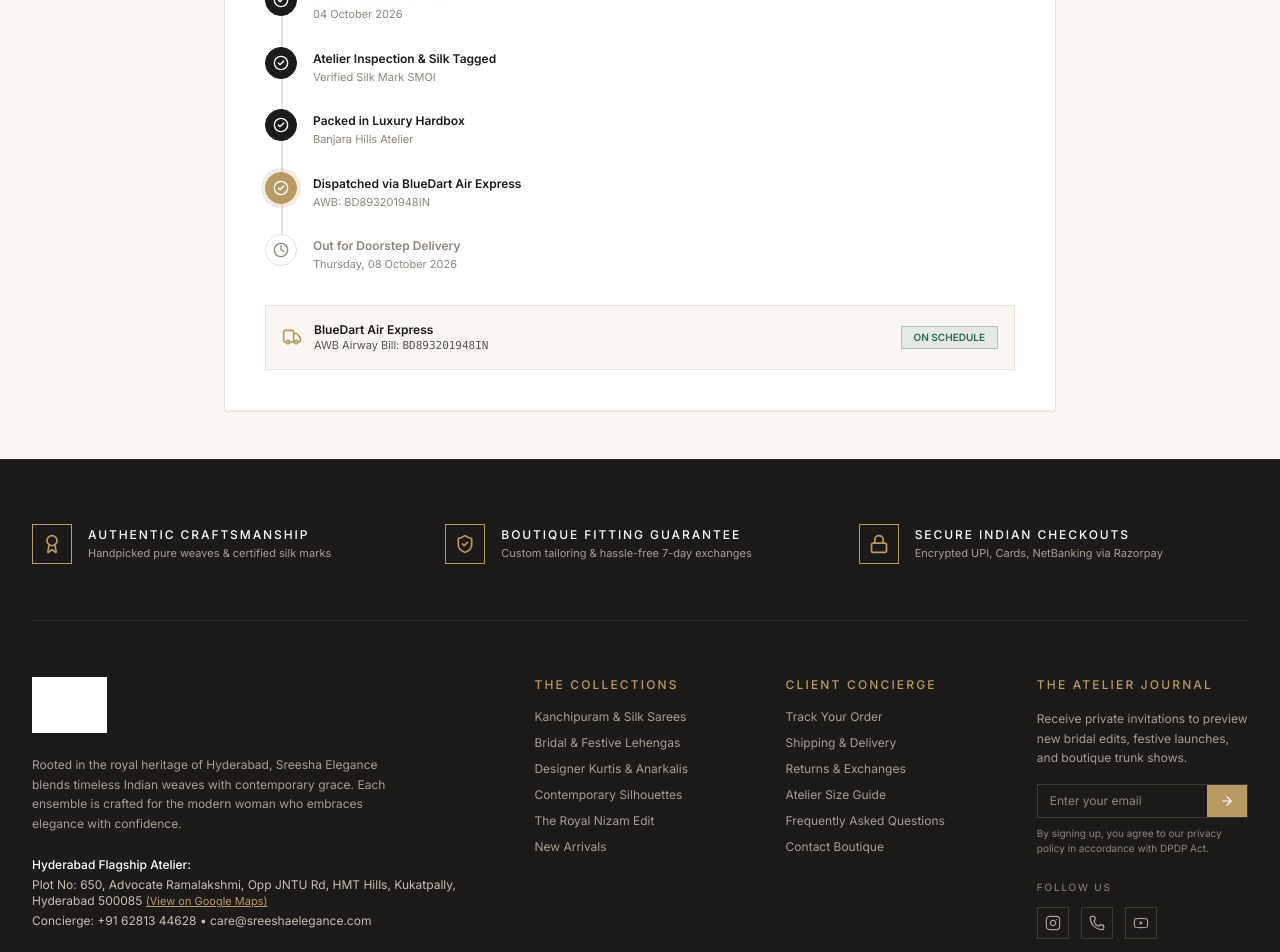
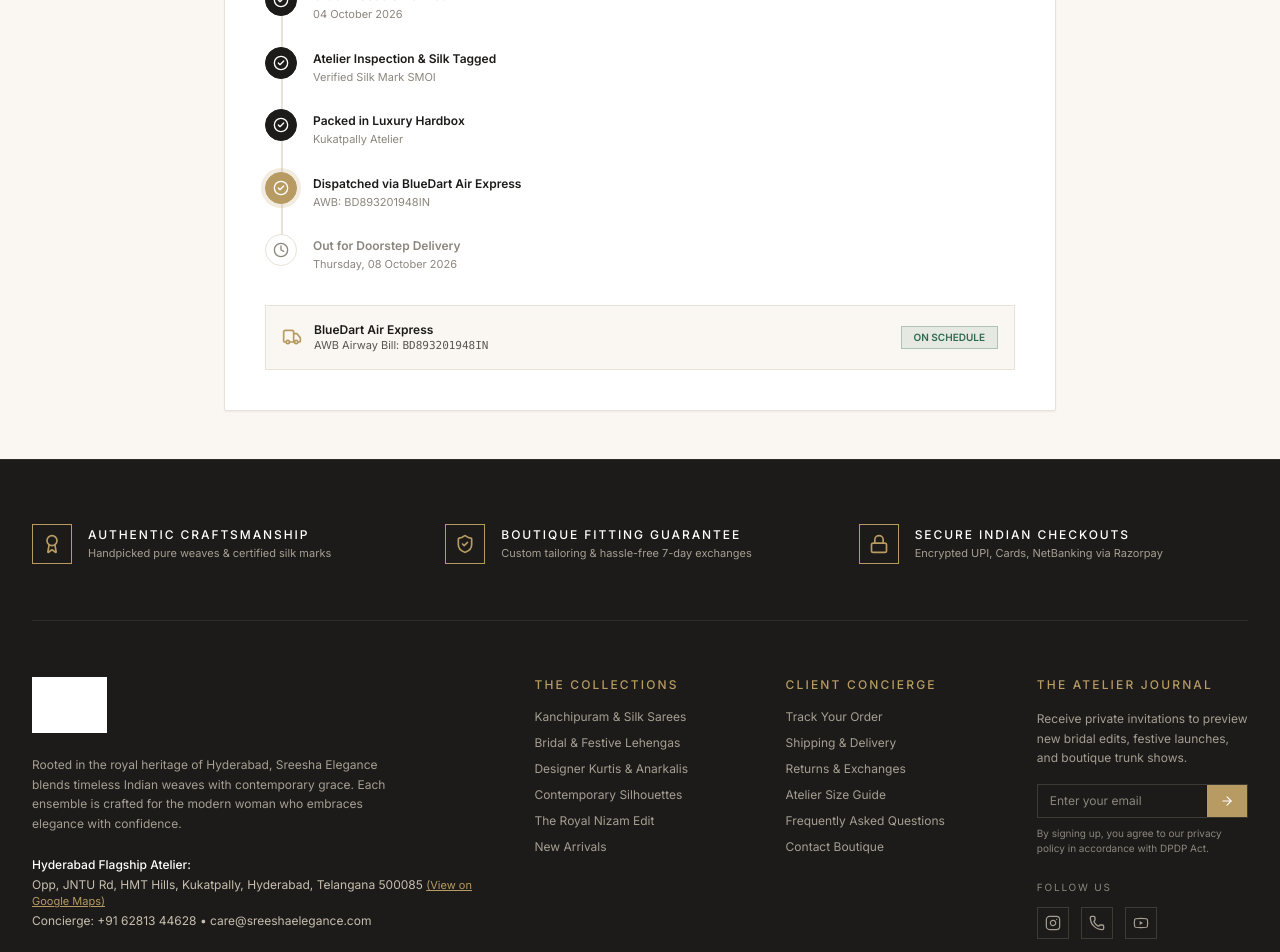
Before and after one commit to Naveen798933/Sereesha-Fashions, a Next.js app: page /track-order in a window 1280 px wide. Shown: the part 800-1752 px from the top of the page. Built offline with nearby package versions, Linux system fonts and the light colour scheme; no server answers; grey boxes are pictures that could not be loaded.

Commit message:
fix(address): standardize real store address to Opp, JNTU Rd, HMT Hills, Kukatpally, Hyderabad, Telangana 500085

```diff
--- a/src/app/cart/page.tsx
+++ b/src/app/cart/page.tsx
@@ -85,7 +85,7 @@ export default function CartPage() {
           </div>
           <div className="flex justify-between text-[#5A5650]">
             <span>Shipping</span>
-            <span>Banjara Hills Atelier, Hyderabad</span>
+            <span>Kukatpally Atelier, Hyderabad</span>
           </div>
         </div>
 
--- a/src/app/contact/page.tsx
+++ b/src/app/contact/page.tsx
@@ -42,7 +42,7 @@ export default function ContactPage() {
         </span>
         <h1 className="text-3xl sm:text-5xl font-serif text-[#1C1B19]">Get in Touch</h1>
         <p className="text-xs sm:text-sm text-[#5A5650] max-w-lg mx-auto">
-          Visit our Banjara Hills flagship atelier or book a virtual one-on-one styling consultation
+          Visit our Kukatpally flagship atelier or book a virtual one-on-one styling consultation
           from anywhere in India.
         </p>
       </div>
@@ -58,9 +58,8 @@ export default function ContactPage() {
                 <MapPin className="h-4 w-4 text-[#B79B63] shrink-0 mt-0.5" />
                 <div className="space-y-1">
                   <p className="font-semibold text-[#1C1B19]">Atelier &amp; Boutique</p>
-                  <p>Plot No: 650, Advocate Ramalakshmi,</p>
-                  <p>Opp JNTU Rd, HMT Hills, Kukatpally,</p>
-                  <p>Hyderabad, Telangana 500085, India</p>
+                  <p>Opp, JNTU Rd, HMT Hills,</p>
+                  <p>Kukatpally, Hyderabad, Telangana 500085</p>
                   <a
                     href="https://maps.app.goo.gl/KPp3kgQXKQoW5urG6?g_st=ac"
                     target="_blank"
@@ -245,8 +244,7 @@ export default function ContactPage() {
               Find Our Hyderabad Atelier
             </h2>
             <p className="text-xs text-[#5A5650] mt-1">
-              Plot No: 650, Advocate Ramalakshmi, Opp JNTU Rd, HMT Hills, Kukatpally, Hyderabad,
-              Telangana 500085
+              Opp, JNTU Rd, HMT Hills, Kukatpally, Hyderabad, Telangana 500085
             </p>
           </div>
 
@@ -287,8 +285,7 @@ export default function ContactPage() {
               </div>
             </div>
             <p className="text-[#5A5650] text-[11px] leading-relaxed">
-              Plot No: 650, Advocate Ramalakshmi, Opp JNTU Rd, HMT Hills, Kukatpally, Hyderabad,
-              Telangana 500085
+              Opp, JNTU Rd, HMT Hills, Kukatpally, Hyderabad, Telangana 500085
             </p>
             <div className="pt-1 flex items-center justify-between text-[10px] text-[#B79B63] font-semibold border-t border-[#F0EBE1]">
               <span>Open Today: 10:30 AM – 8:30 PM</span>
--- a/src/app/order-confirmation/page.tsx
+++ b/src/app/order-confirmation/page.tsx
@@ -89,7 +89,7 @@ function OrderConfirmationContent() {
         </div>
         <p className="text-xs sm:text-sm text-[#5A5650] max-w-lg mx-auto leading-relaxed">
           Your order <strong className="text-[#1C1B19]">#{order.id}</strong> has been confirmed with
-          our Banjara Hills flagship atelier. We have dispatched your tax invoice receipt to{" "}
+          our Kukatpally flagship atelier. We have dispatched your tax invoice receipt to{" "}
           <strong className="text-[#1C1B19]">{order.customer.phone}</strong>.
         </p>
 
@@ -252,7 +252,7 @@ function OrderConfirmationContent() {
             <ShieldCheck className="h-4 w-4 text-[#B79B63]" />
             <span>Authorized Silk Mark Certified Atelier • 7-Day Doorstep Exchange</span>
           </div>
-          <span className="font-serif italic text-[#B79B63]">Sreesha Elegance, Banjara Hills</span>
+          <span className="font-serif italic text-[#B79B63]">Sreesha Elegance, Kukatpally</span>
         </div>
       </div>
 
--- a/src/app/track-order/page.tsx
+++ b/src/app/track-order/page.tsx
@@ -52,7 +52,7 @@ function TrackOrderContent() {
     return [
       { title: "Order Placed & Verified", date: `${orderDate}`, done: true },
       { title: "Atelier Inspection & Silk Tagged", date: "Verified Silk Mark SMOI", done: true },
-      { title: "Packed in Luxury Hardbox", date: "Banjara Hills Atelier", done: true },
+      { title: "Packed in Luxury Hardbox", date: "Kukatpally Atelier", done: true },
       {
         title: matchedOrder?.carrier
           ? `Dispatched via ${matchedOrder.carrier}`
@@ -194,7 +194,7 @@ function TrackOrderContent() {
               Live Transit Milestones
             </p>
             <span className="text-[10px] text-[#B79B63] font-medium flex items-center gap-1">
-              <MapPin className="h-3 w-3" /> Origin: Banjara Hills Atelier
+              <MapPin className="h-3 w-3" /> Origin: Kukatpally Atelier
             </span>
           </div>
 
--- a/src/components/layout/Footer.tsx
+++ b/src/components/layout/Footer.tsx
@@ -124,8 +124,7 @@ export const Footer: React.FC = () => {
                 rel="noopener noreferrer"
                 className="hover:text-[#B79B63] transition-colors block"
               >
-                Plot No: 650, Advocate Ramalakshmi, Opp JNTU Rd, HMT Hills, Kukatpally, Hyderabad
-                500085{" "}
+                Opp, JNTU Rd, HMT Hills, Kukatpally, Hyderabad, Telangana 500085{" "}
                 <span className="text-[#B79B63] underline text-[11px]">(View on Google Maps)</span>
               </a>
               <p>
--- a/src/components/layout/Header.tsx
+++ b/src/components/layout/Header.tsx
@@ -536,7 +536,7 @@ export const Header: React.FC<HeaderProps> = ({ transparentInitially = false })
                 >
                   <MapPin className="h-3.5 w-3.5 text-[#B79B63] shrink-0 mt-0.5" />
                   <span className="text-[11px] font-medium leading-snug">
-                    Plot No: 650, HMT Hills, Kukatpally, Hyderabad (View Map)
+                    Opp, JNTU Rd, HMT Hills, Kukatpally, Hyderabad (View Map)
                   </span>
                 </a>
                 <div className="flex items-center gap-2">
--- a/src/components/seo/JsonLd.tsx
+++ b/src/components/seo/JsonLd.tsx
@@ -12,7 +12,7 @@ export const OrganizationJsonLd: React.FC = () => {
     hasMap: "https://maps.app.goo.gl/KPp3kgQXKQoW5urG6?g_st=ac",
     address: {
       "@type": "PostalAddress",
-      streetAddress: "Plot No: 650, Advocate Ramalakshmi, Opp JNTU Rd, HMT Hills, Kukatpally",
+      streetAddress: "Opp, JNTU Rd, HMT Hills, Kukatpally",
       addressLocality: "Hyderabad",
       addressRegion: "Telangana",
       postalCode: "500085",
```
Also changed, not shown: 1 other file (tests, documents, lock files or other folders).
